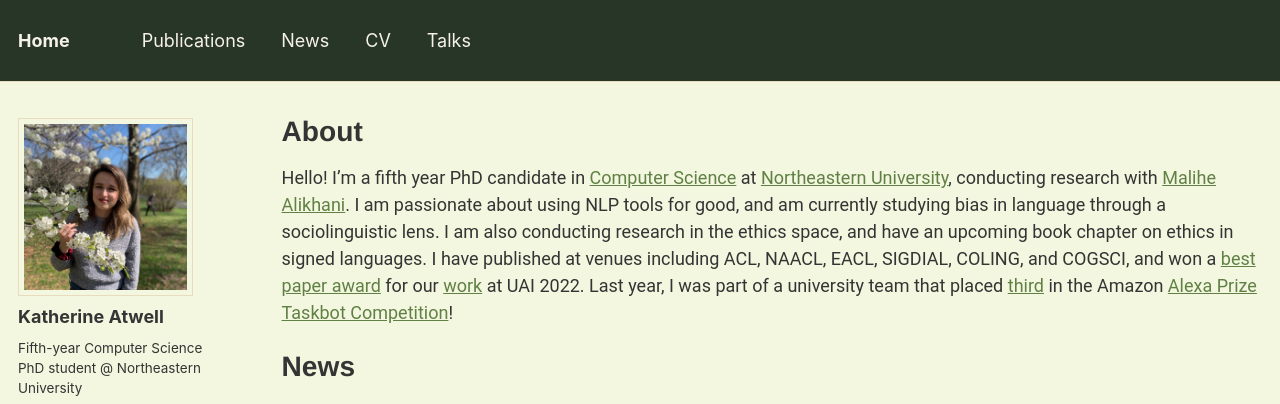
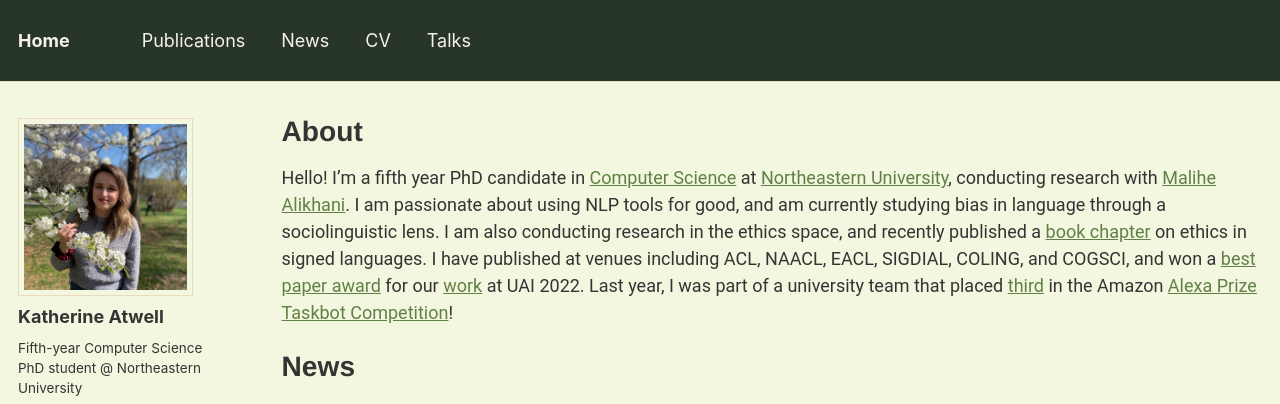
Before and after one commit to katherine-atwell/katherine-atwell.github.io, a Jekyll site: the page built from _pages/about.md, in a window 1280 px wide and 925 px high. Shown: the top 404 px of the window. Built offline with Jekyll 4.4.1, drawn with Linux system fonts in a browser that asks for light colours; nearby versions of some CDN libraries.

Commit message:
Update about.md

```diff
--- a/_pages/about.md
+++ b/_pages/about.md
@@ -10,7 +10,9 @@ redirect_from:
 ---
 
 
-Hello! I'm a fifth year PhD candidate in [Computer Science](https://www.khoury.northeastern.edu/) at [Northeastern University](https://www.northeastern.edu/), conducting research with [Malihe Alikhani](https://www.malihealikhani.com/). I am passionate about using NLP tools for good, and am currently studying bias in language through a sociolinguistic lens. I am also conducting research in the ethics space, and have an upcoming book chapter on ethics in signed languages. I have published at venues including ACL, NAACL, EACL, SIGDIAL, COLING, and COGSCI, and won a [best paper award](https://www.sci.pitt.edu/news/sci-graduate-students-faculty-member-win-best-paper-award-uai-2022) for our [work](https://proceedings.mlr.press/v180/sicilia22a/sicilia22a.pdf) at UAI 2022. Last year, I was part of a university team that placed [third](https://www.amazon.science/alexa-prize/taskbot-challenge/2022) in the Amazon [Alexa Prize Taskbot Competition](https://www.amazon.science/alexa-prize/taskbot-challenge)!
+Hello! I'm a fifth year PhD candidate in [Computer Science](https://www.khoury.northeastern.edu/) at [Northeastern University](https://www.northeastern.edu/), conducting research with [Malihe Alikhani](https://www.malihealikhani.com/). I am passionate about using NLP tools for good, and am currently studying bias in language through a sociolinguistic lens. I am also conducting research in the ethics space, and recently published a [book chapter](https://link.springer.com/chapter/10.1007/978-3-031-47362-3_3) on ethics in signed languages. I have published at venues including ACL, NAACL, EACL, SIGDIAL, COLING, and COGSCI, and won a [best paper award](https://www.sci.pitt.edu/news/sci-graduate-students-faculty-member-win-best-paper-award-uai-2022) for our [work](https://proceedings.mlr.press/v180/sicilia22a/sicilia22a.pdf) at UAI 2022. Last year, I was part of a university team that placed [third](https://www.amazon.science/alexa-prize/taskbot-challenge/2022) in the Amazon [Alexa Prize Taskbot Competition](https://www.amazon.science/alexa-prize/taskbot-challenge)!
+
+
 
 News
 ======
```
